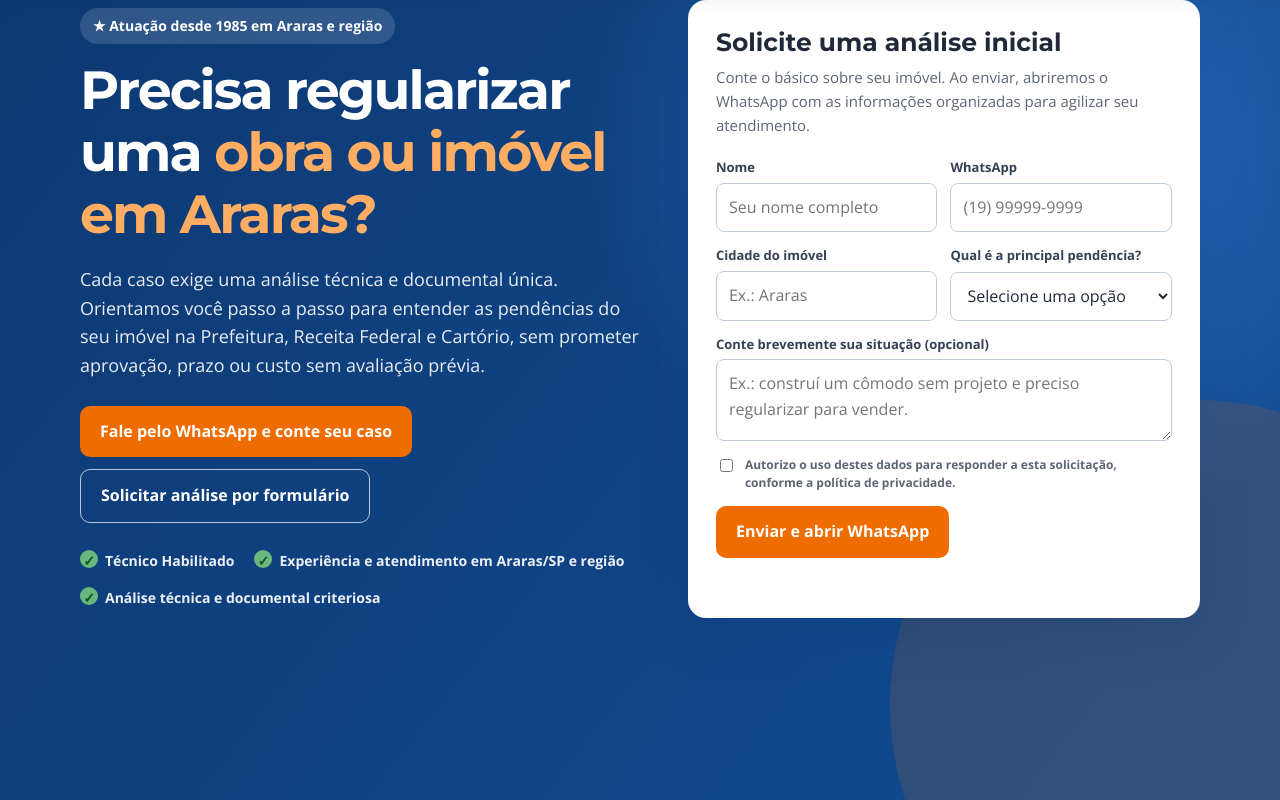
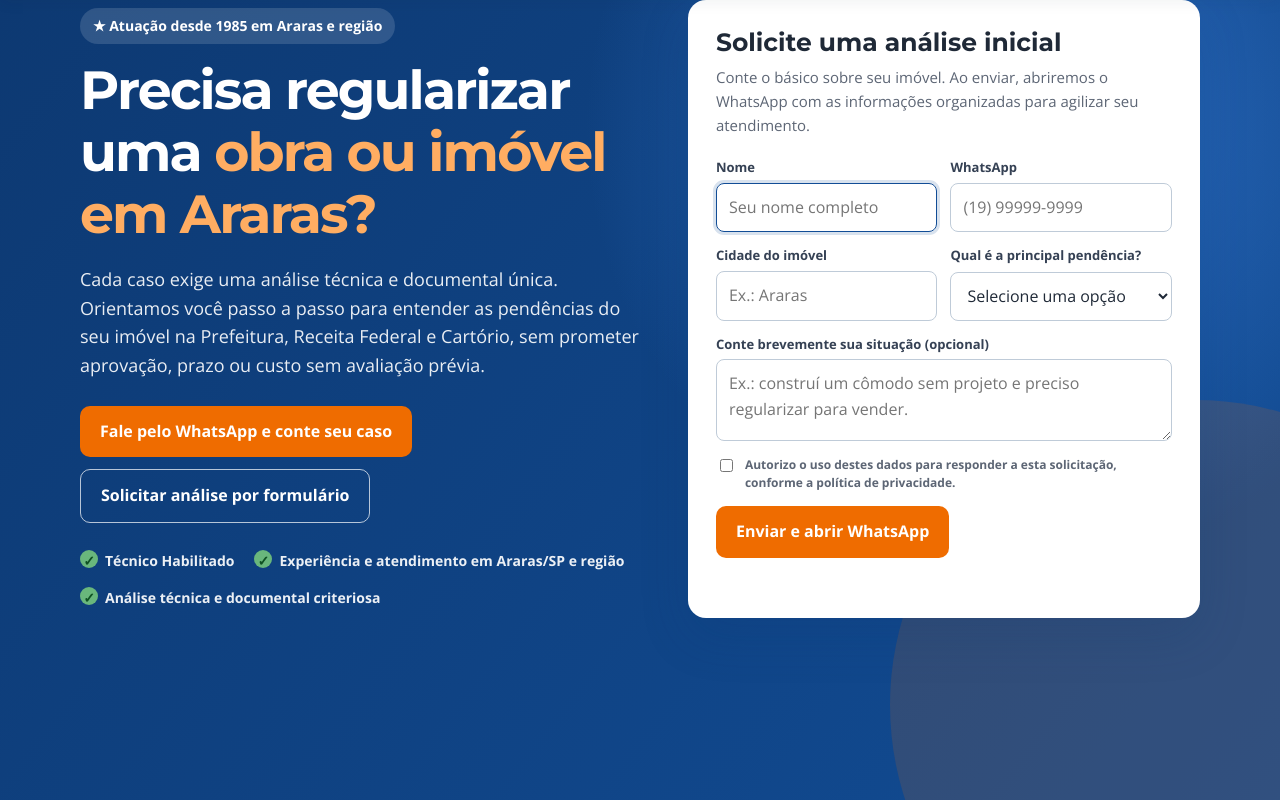
Before and after one commit to ceceprojetos-bot/ccprojetos-landing, a plain HTML site: page index.html in a window 1280 px wide. Both pictures are taken after a click on the link "Solicitar análise por formulário". Shown: the part 77-877 px from the top of the page. Drawn offline with nearby package versions, Linux system fonts and the light colour scheme.

Commit message:
Add smooth scroll, highlight animation, and input focus to form buttons

```diff
--- a/index.html
+++ b/index.html
@@ -91,7 +91,8 @@
     .hero-actions { display: flex; flex-wrap: wrap; gap: 12px; }
     .trust-list { display: flex; flex-wrap: wrap; gap: 15px 20px; margin: 27px 0 0; padding: 0; list-style: none; color: rgba(255,255,255,.92); font-size: 14px; font-weight: 700; }
     .trust-list li::before { content: "✓"; display: inline-grid; place-items: center; width: 18px; height: 18px; margin-right: 7px; border-radius: 50%; background: #69b77c; color: #0f5123; font-weight: 900; }
-    .lead-card { padding: 27px; border: 1px solid rgba(255,255,255,.28); border-radius: 18px; background: var(--white); color: var(--ink); box-shadow: var(--shadow); }
+    .lead-card { padding: 27px; border: 1px solid rgba(255,255,255,.28); border-radius: 18px; background: var(--white); color: var(--ink); box-shadow: var(--shadow); transition: transform .3s ease, box-shadow .3s ease; }
+    .lead-card.is-highlighted { transform: scale(1.02); box-shadow: 0 0 0 4px var(--orange), var(--shadow); }
     .lead-card h2 { font-size: 25px; }
     .lead-card > p { margin: 8px 0 20px; color: var(--muted); font-size: 15px; }
     .form-grid { display: grid; grid-template-columns: 1fr 1fr; gap: 13px; }
@@ -584,6 +585,21 @@
       track("phone_click", { placement: event.currentTarget.dataset.label || "phone_link" });
     }
 
+    document.querySelectorAll('a[href="#formulario"]').forEach(function (link) {
+      link.addEventListener("click", function (event) {
+        const target = document.getElementById("formulario");
+        const nameInput = document.getElementById("lead-name");
+        if (target) {
+          target.scrollIntoView({ behavior: "smooth", block: "center" });
+          target.classList.add("is-highlighted");
+          setTimeout(function () { target.classList.remove("is-highlighted"); }, 1200);
+        }
+        if (nameInput) {
+          setTimeout(function () { nameInput.focus(); }, 150);
+        }
+      });
+    });
+
     document.querySelectorAll(".js-whatsapp").forEach(function (link) {
       link.addEventListener("click", handleWhatsAppClick);
     });
```
